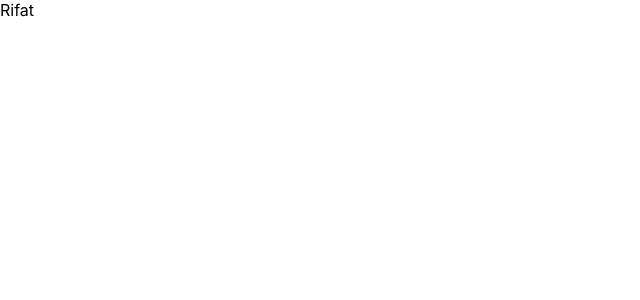
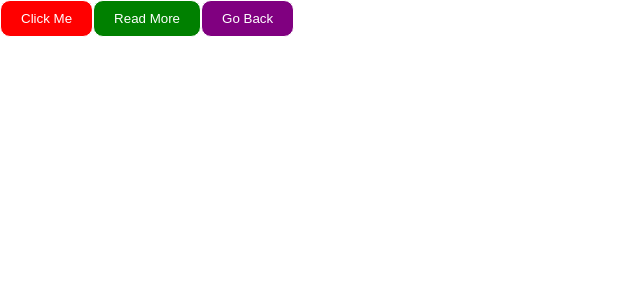
Before and after one commit to bigosofts/MERN-Stack-NextJS-Wordpress-Tutorial, a React (Create React App) app in the folder reacttutorial/: page / in a window 1280 px wide. Shown: the top 300 px of the page, without its empty margins (0-640 px from the left). Built offline with nearby package versions, Linux system fonts and the light colour scheme.

Commit message:
Props in react

```diff
--- a/reacttutorial/src/App.js
+++ b/reacttutorial/src/App.js
@@ -1,10 +1,47 @@
+import ButtonComponent from "./components/Button";
 
-
+//functional COmponent
 
 function App() {
   return (
-   <div>Rifat</div>
+    <>
+      <ButtonComponent text="Click Me" color="Red" />
+      <ButtonComponent text="Read More" color="green" />
+      <ButtonComponent text="Go Back" color="purple" />
+    </>
   );
 }
 
+//class component
+
+// class App extends React.Component {
+//   render() {
+//     return (
+//       <div>
+//         <div>Yahia</div>
+//       </div>
+//     );
+//   }
+// }
+
 export default App;
+
+// let a = {
+//   type: "div",
+//   props: {
+//     children: {
+//       type: "div",
+//       props: { children: "Rifat" },
+//     },
+//   },
+// };
+
+// let a = {
+//   type: "div",
+//   props: {
+//     children: {
+//       type: "div",
+//       props: { children: "Yahia" },
+//     },
+//   },
+// };
--- /dev/null
+++ b/reacttutorial/src/components/Button.css
@@ -0,0 +1,12 @@
+.btn {
+  padding: 10px 20px;
+
+  color: rgb(255, 255, 255);
+  border: 1px solid #fff;
+  border-radius: 10px;
+  cursor: pointer;
+}
+
+.btn:hover {
+  background-color: rgb(236, 60, 198);
+}
--- /dev/null
+++ b/reacttutorial/src/components/Button.js
@@ -0,0 +1,10 @@
+import "./Button.css";
+function ButtonComponent({ text, color }) {
+  return (
+    <button style={{ backgroundColor: color }} className="btn">
+      {text}
+    </button>
+  );
+}
+
+export default ButtonComponent;
```
